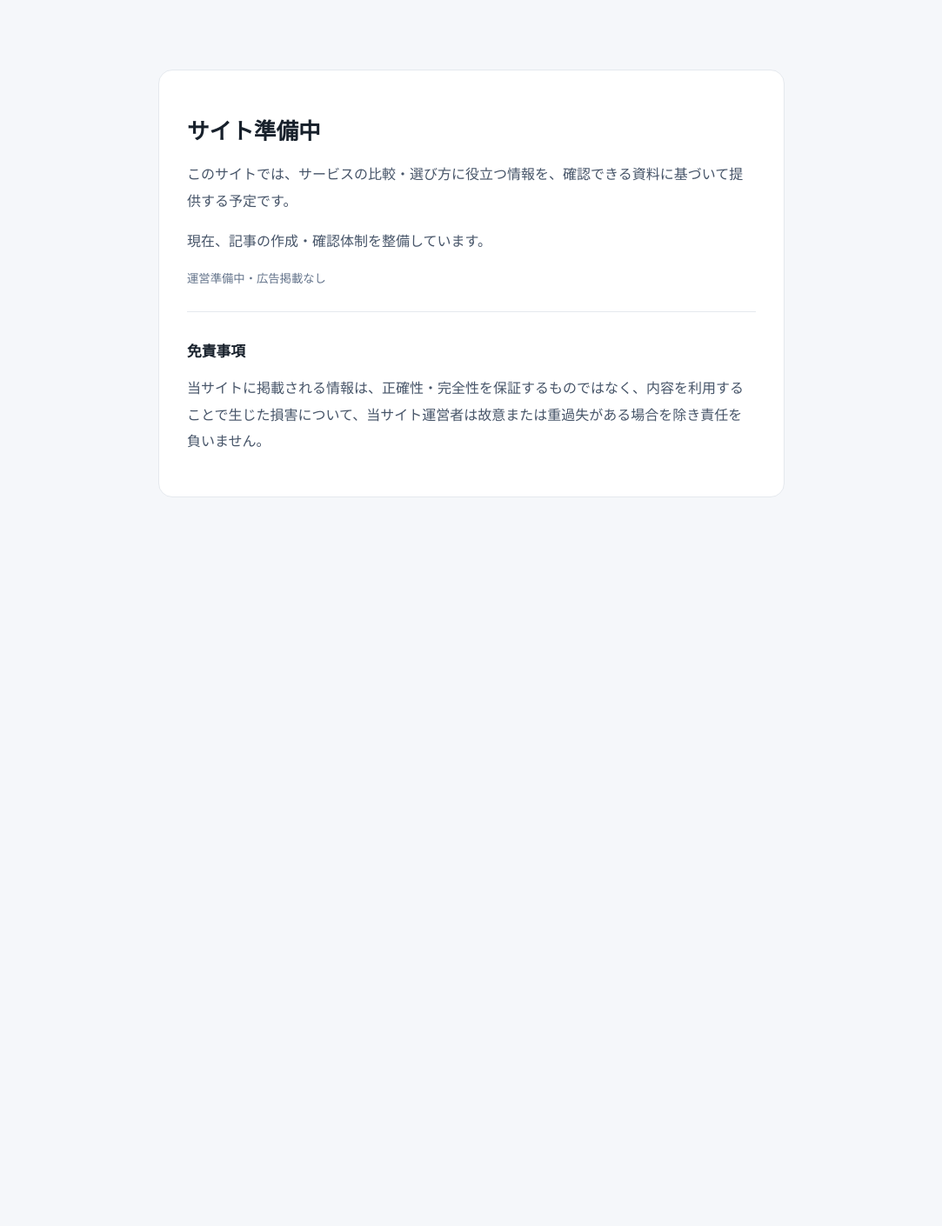
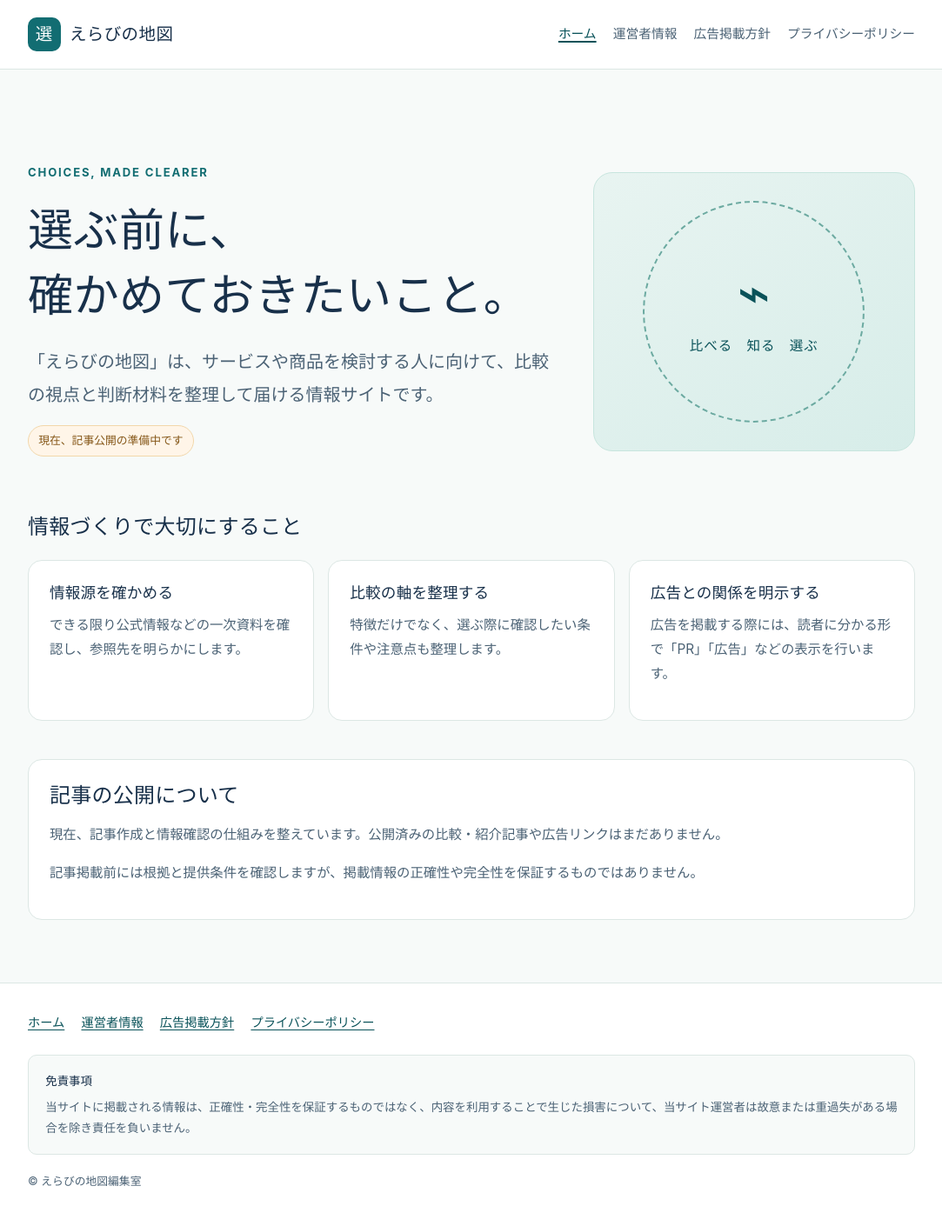
Before and after one commit to nobotasuke-byte/affiliate-autopilot, a plain HTML site: page public/index.html in a window 1280 px wide. Shown: the whole page at 87% size, without its empty margins (98-1181 px from the left). Before the commit the page ends 800 px from the top, so only its background shows below. Drawn offline with Linux system fonts and the light colour scheme.

Commit message:
Launch Erabi no Chizu branding and site navigation

```diff
--- a/public/index.html
+++ b/public/index.html
@@ -4,24 +4,63 @@
   <meta charset="utf-8">
   <meta name="viewport" content="width=device-width,initial-scale=1">
   <meta name="robots" content="noindex,nofollow">
-  <title>比較・選び方ガイド（準備中）</title>
-  <style>
-    :root{font-family:system-ui,-apple-system,"Hiragino Kaku Gothic ProN","Noto Sans JP",sans-serif;color:#17202b;background:#f5f7fa}
-    *{box-sizing:border-box}
-    main{max-width:720px;margin:10vh auto;padding:32px;background:white;border:1px solid #e5e9ee;border-radius:16px}
-    h1{font-size:1.6rem}p{line-height:1.9;color:#475569}small{color:#64748b}
-  </style>
+  <meta name="description" content="えらびの地図は、商品やサービスを比較・検討する際の判断材料を整理する情報サイトです。現在準備中です。">
+  <title>サービス選びの判断材料を、わかりやすく | えらびの地図</title>
+  <link rel="stylesheet" href="/assets/site.css">
 </head>
 <body>
-  <main>
-    <h1>サイト準備中</h1>
-    <p>このサイトでは、サービスの比較・選び方に役立つ情報を、確認できる資料に基づいて提供する予定です。</p>
-    <p>現在、記事の作成・確認体制を整備しています。</p>
-    <small>運営準備中・広告掲載なし</small>
-    <footer aria-label="免責事項" style="margin-top:28px;padding-top:18px;border-top:1px solid #e5e9ee">
-      <h2 style="font-size:1.05rem">免責事項</h2>
-      <p>当サイトに掲載される情報は、正確性・完全性を保証するものではなく、内容を利用することで生じた損害について、当サイト運営者は故意または重過失がある場合を除き責任を負いません。</p>
-    </footer>
+  <a href="#main" class="skip-link">本文へ移動</a>
+  <header class="site-header">
+    <div class="container header-inner">
+      <a href="/" class="brand" aria-label="えらびの地図 ホーム"><span class="brand-mark" aria-hidden="true">選</span>えらびの地図</a>
+      <nav class="nav" aria-label="メインナビゲーション">
+      <a href="/" aria-current="page">ホーム</a>
+      <a href="/about/">運営者情報</a>
+      <a href="/advertising/">広告掲載方針</a>
+      <a href="/privacy/">プライバシーポリシー</a>
+      </nav>
+    </div>
+  </header>
+  <main id="main" class="main">
+    <div class="container">
+
+<section class="hero" aria-labelledby="top-heading">
+  <div>
+    <p class="eyebrow">Choices, made clearer</p>
+    <h1 id="top-heading">選ぶ前に、<br>確かめておきたいこと。</h1>
+    <p class="lead">「えらびの地図」は、サービスや商品を検討する人に向けて、比較の視点と判断材料を整理して届ける情報サイトです。</p>
+    <p><span class="status">現在、記事公開の準備中です</span></p>
+  </div>
+  <div class="hero-art" role="img" aria-label="選択の道筋を表現した装飾">
+    <div class="hero-art-inner" aria-hidden="true"><span>⌁</span><span>比べる　知る　選ぶ</span></div>
+  </div>
+</section>
+<section aria-labelledby="promise-title">
+  <h2 id="promise-title">情報づくりで大切にすること</h2>
+  <div class="grid">
+    <div class="panel"><h3>情報源を確かめる</h3><p>できる限り公式情報などの一次資料を確認し、参照先を明らかにします。</p></div>
+    <div class="panel"><h3>比較の軸を整理する</h3><p>特徴だけでなく、選ぶ際に確認したい条件や注意点も整理します。</p></div>
+    <div class="panel"><h3>広告との関係を明示する</h3><p>広告を掲載する際には、読者に分かる形で「PR」「広告」などの表示を行います。</p></div>
+  </div>
+</section>
+<section class="panel" aria-labelledby="preparing-title">
+  <h2 id="preparing-title">記事の公開について</h2>
+  <p>現在、記事作成と情報確認の仕組みを整えています。公開済みの比較・紹介記事や広告リンクはまだありません。</p>
+  <p class="small muted">記事掲載前には根拠と提供条件を確認しますが、掲載情報の正確性や完全性を保証するものではありません。</p>
+</section>
+    </div>
   </main>
+  <footer class="site-footer">
+    <div class="container">
+      <nav class="footer-nav" aria-label="フッターナビゲーション">
+      <a href="/">ホーム</a>
+      <a href="/about/">運営者情報</a>
+      <a href="/advertising/">広告掲載方針</a>
+      <a href="/privacy/">プライバシーポリシー</a>
+      </nav>
+      <div class="disclaimer"><strong>免責事項</strong><p>当サイトに掲載される情報は、正確性・完全性を保証するものではなく、内容を利用することで生じた損害について、当サイト運営者は故意または重過失がある場合を除き責任を負いません。</p></div>
+      <p class="copyright">© えらびの地図編集室</p>
+    </div>
+  </footer>
 </body>
 </html>
```
